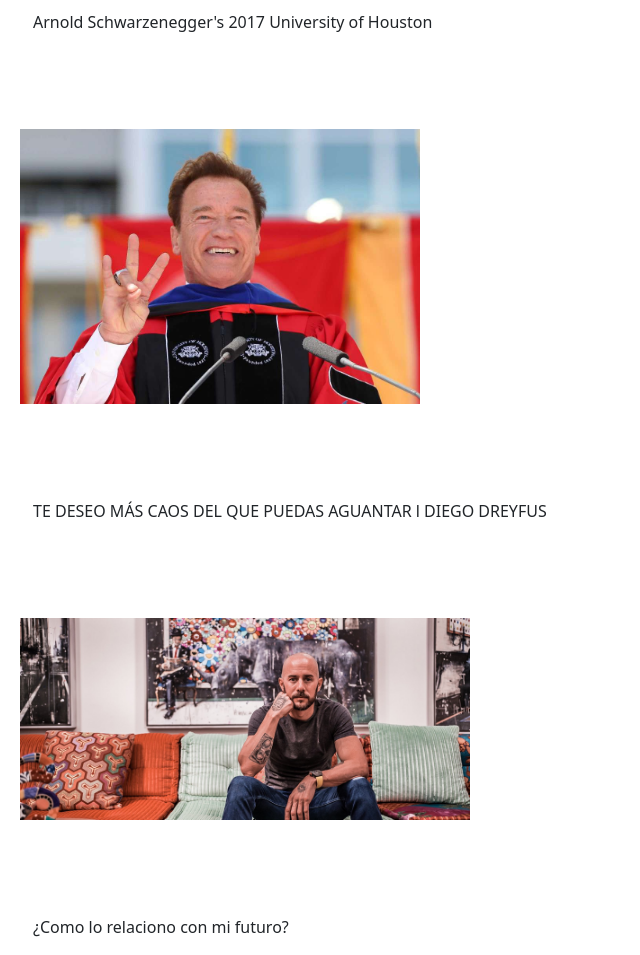
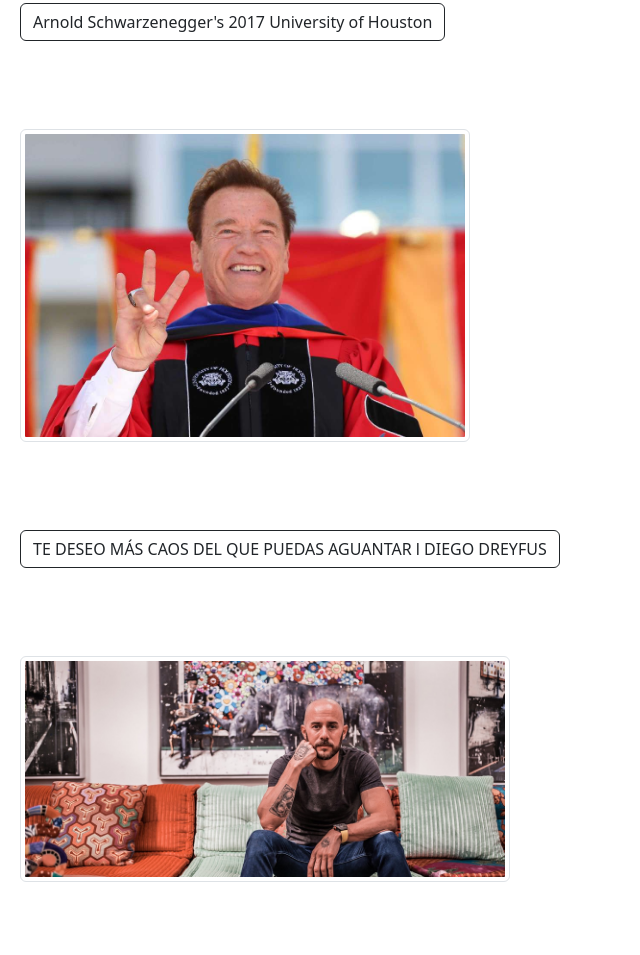
Before and after one commit to PPANGELS/COMENTARIOINGENIERIA2, a plain HTML site: page index.html in a window 1280 px wide. Shown: the part 417-1372 px from the top of the page, without its empty margins (0-640 px from the left). Drawn offline with nearby package versions, Linux system fonts and the light colour scheme.

Commit message:
Update index.html

```diff
--- a/index.html
+++ b/index.html
@@ -6,6 +6,7 @@
     <title>Comentario de Ingenieria</title>
     <link href="https://cdn.jsdelivr.net/npm/bootstrap@5.2.1/dist/css/bootstrap.min.css" rel="stylesheet" integrity="sha384-iYQeCzEYFbKjA/T2uDLTpkwGzCiq6soy8tYaI1GyVh/UjpbCx/TYkiZhlZB6+fzT" crossorigin="anonymous">
     <div class="text-bg-secondary p"> <h4>  <img src="logoUsaba.png" width="100" /> Universidad de la Sabana </h4>
+
                </div>
   </head>
 
@@ -28,7 +29,7 @@
 
 
 <p>
-  <a class="btn btn" data-bs-toggle="collapse" href="#collapseExample" role="button" aria-expanded="false" aria-controls="collapseExample">
+  <a class="btn btn-outline-dark" data-bs-toggle="collapse" href="#collapseExample" role="button" aria-expanded="false" aria-controls="collapseExample">
     Arnold Schwarzenegger's 2017 University of Houston
   </a>
 </p>
@@ -42,12 +43,13 @@
 
 <br>
 <br>
-<p><img src="AS1.jpg" width="400" /></p>
+
+<p><img src="AS1.jpg" width= "450"class="img-thumbnail" alt="..."></p>
 <br>
 <br>
 
 <p>
-  <a class="btn btn" data-bs-toggle="collapse" href="#collapseExample1" role="button" aria-expanded="false" aria-controls="collapseExample1">
+  <a class="btn btn-outline-dark" data-bs-toggle="collapse" href="#collapseExample1" role="button" aria-expanded="false" aria-controls="collapseExample1">
     TE DESEO MÁS CAOS DEL QUE PUEDAS AGUANTAR l DIEGO DREYFUS
   </a>
 </p>
@@ -58,11 +60,12 @@
 </div>
 <br>
 <br>
-<p><img src="DD1.jpg" width="450" /></p>
+
+<p><img src="DD1.jpg" width= "490"class="img-thumbnail" alt="..."></p>
 <br>
 <br>
 <p>
-  <a class="btn btn" data-bs-toggle="collapse" href="#collapseExample2" role="button" aria-expanded="false" aria-controls="collapseExample2">
+  <a class="btn btn-outline-dark" data-bs-toggle="collapse" href="#collapseExample2" role="button" aria-expanded="false" aria-controls="collapseExample2">
     ¿Como lo relaciono con mi futuro?
   </a>
 </p>
@@ -75,12 +78,13 @@
 </div>
 <br>
 <br>
-<p><img src="futuro.jpg" width="400" /></p>
+
+<p><img src="futuro.jpg" width= "450"class="img-thumbnail" alt="..."></p>
 <br>
 <br>
 
 <p>
-  <a class="btn btn" data-bs-toggle="collapse" href="#collapseExample3" role="button" aria-expanded="false" aria-controls="collapseExample3">
+  <a class="btn btn-outline-dark" data-bs-toggle="collapse" href="#collapseExample3" role="button" aria-expanded="false" aria-controls="collapseExample3">
     Conclusión
   </a>
 </p>
```
